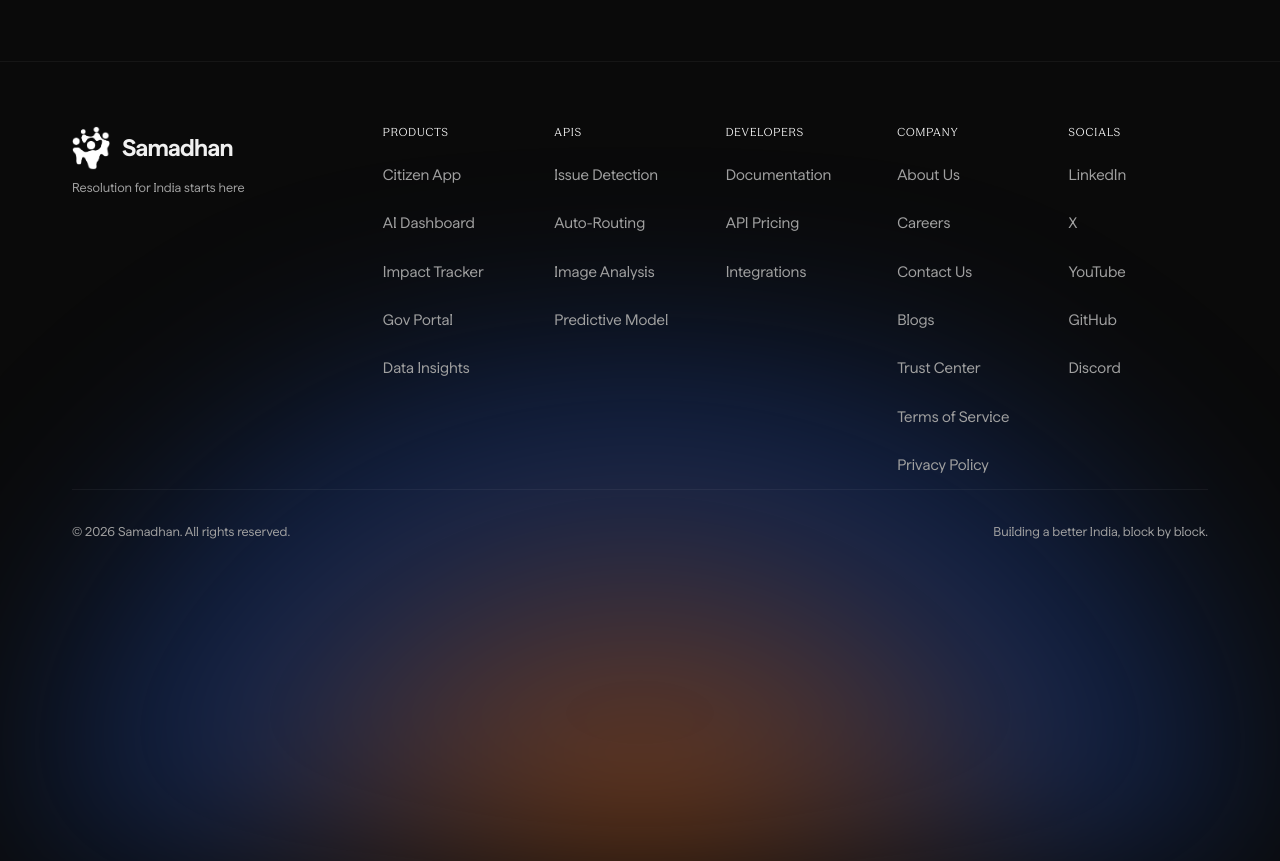
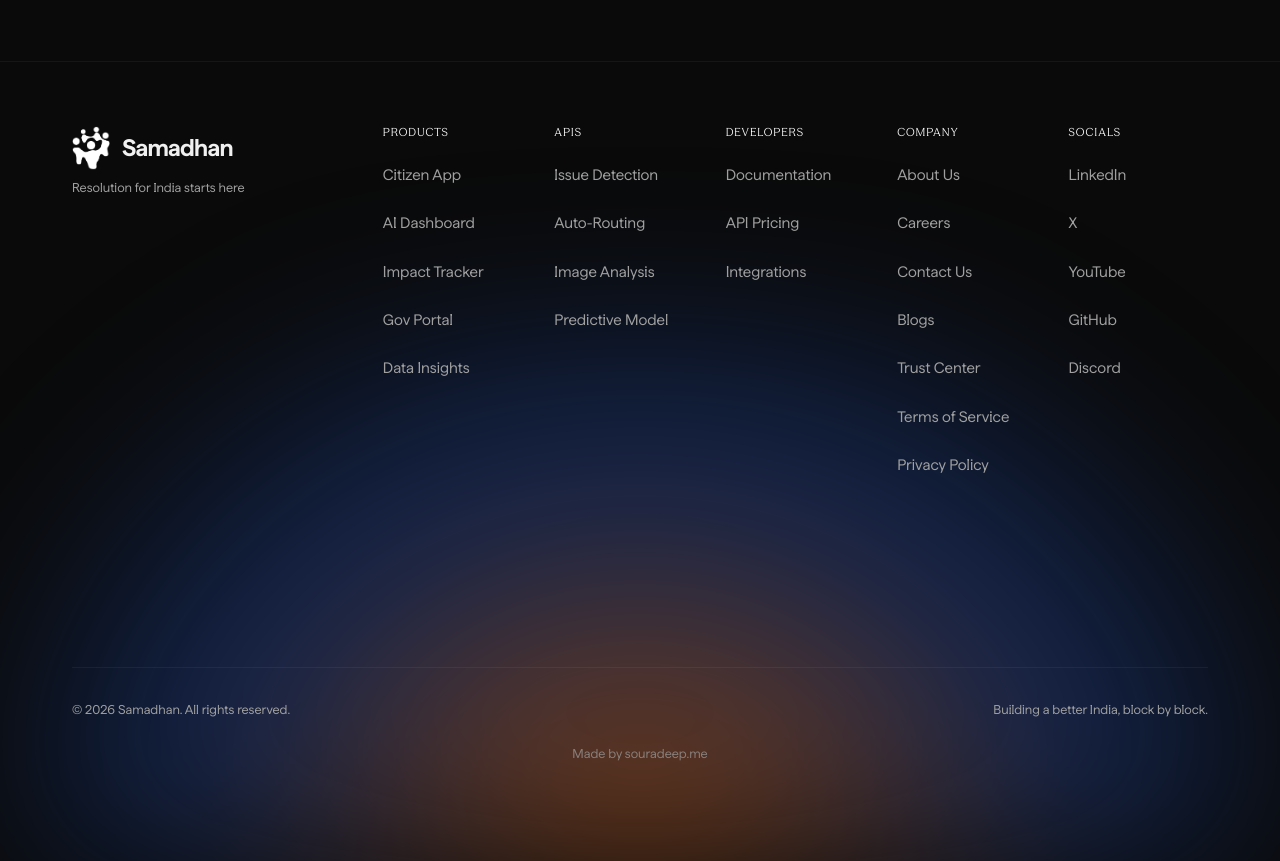
Before and after one commit to pradhan-not-found/Samadhan, a React (Vite) app: page / in a window 1280 px wide. Shown: the part 8340-9201 px from the top of the page. Built offline with nearby package versions, Linux system fonts and the light colour scheme.

Commit message:
Fix footer container height bug and add made by souradeep.me text

```diff
--- a/src/App.jsx
+++ b/src/App.jsx
@@ -135,7 +135,7 @@ function App() {
 
       <footer className="footer card-page" style={{ '--stack-index': 7 }}>
         <div className="footer-glow"></div>
-        <div className="container" style={{ position: 'relative', zIndex: 10, height: '100%', display: 'flex', flexDirection: 'column', justifyContent: 'space-between' }}>
+        <div className="container" style={{ position: 'relative', zIndex: 10, flex: 1, display: 'flex', flexDirection: 'column', paddingBottom: '2rem' }}>
           <div className="footer-grid" style={{ gridTemplateColumns: '2fr repeat(5, 1fr)', gap: '2rem' }}>
             <div className="footer-col">
               <div className="logo" style={{ marginBottom: '0.5rem', fontSize: '1.5rem', fontWeight: 'bold' }}>
@@ -200,9 +200,14 @@ function App() {
             </div>
           </div>
 
-          <div style={{ display: 'flex', justifyContent: 'space-between', padding: '2rem 0', borderTop: '1px solid rgba(255,255,255,0.05)', marginTop: 'auto', fontSize: '0.8rem' }}>
-            <span className="text-muted">© 2026 Samadhan. All rights reserved.</span>
-            <span className="text-muted" style={{ textAlign: 'right' }}>Building a better India, block by block.</span>
+          <div style={{ display: 'flex', flexDirection: 'column', gap: '0.5rem', borderTop: '1px solid rgba(255,255,255,0.05)', marginTop: 'auto', paddingTop: '2rem', fontSize: '0.8rem' }}>
+            <div style={{ display: 'flex', justifyContent: 'space-between' }}>
+              <span className="text-muted">© 2026 Samadhan. All rights reserved.</span>
+              <span className="text-muted" style={{ textAlign: 'right' }}>Building a better India, block by block.</span>
+            </div>
+            <div style={{ display: 'flex', justifyContent: 'center', marginTop: '1rem' }}>
+              <span className="text-muted" style={{ opacity: 0.7 }}>Made by souradeep.me</span>
+            </div>
           </div>
         </div>
       </footer>
```
